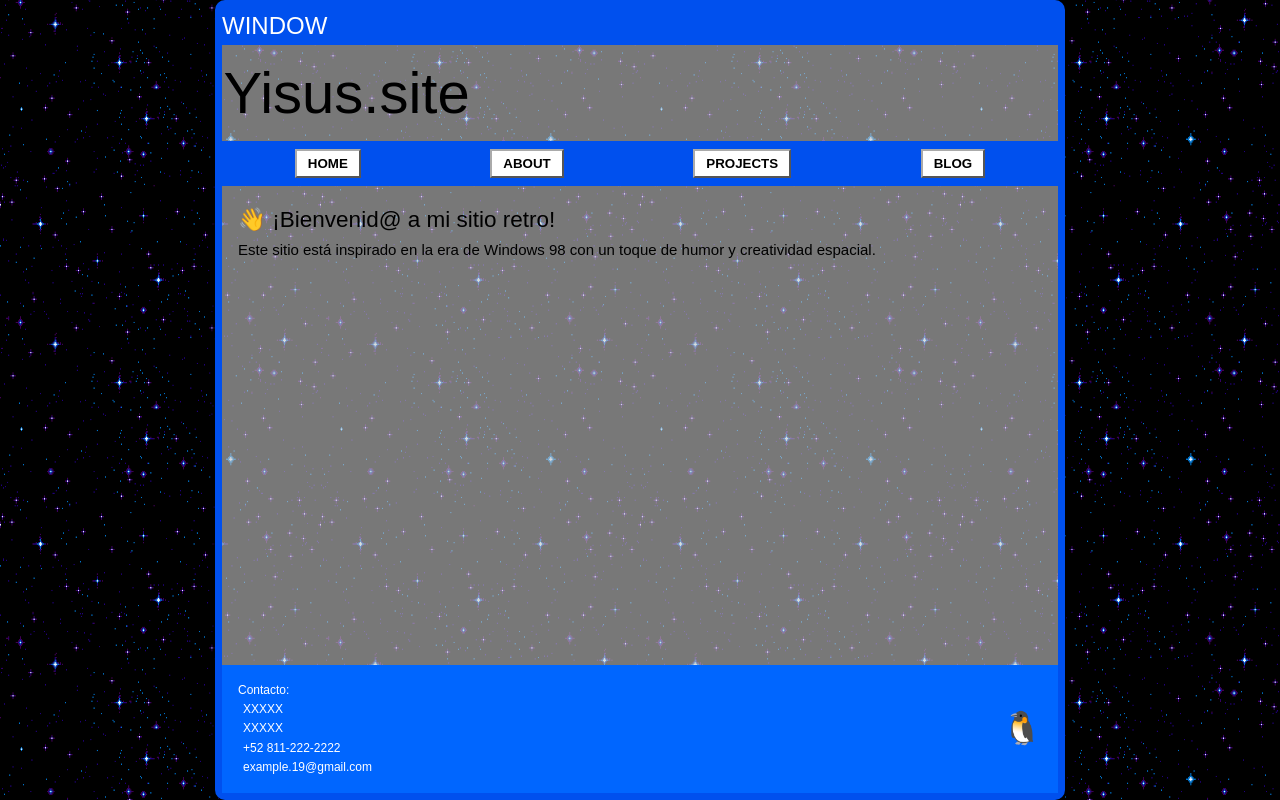
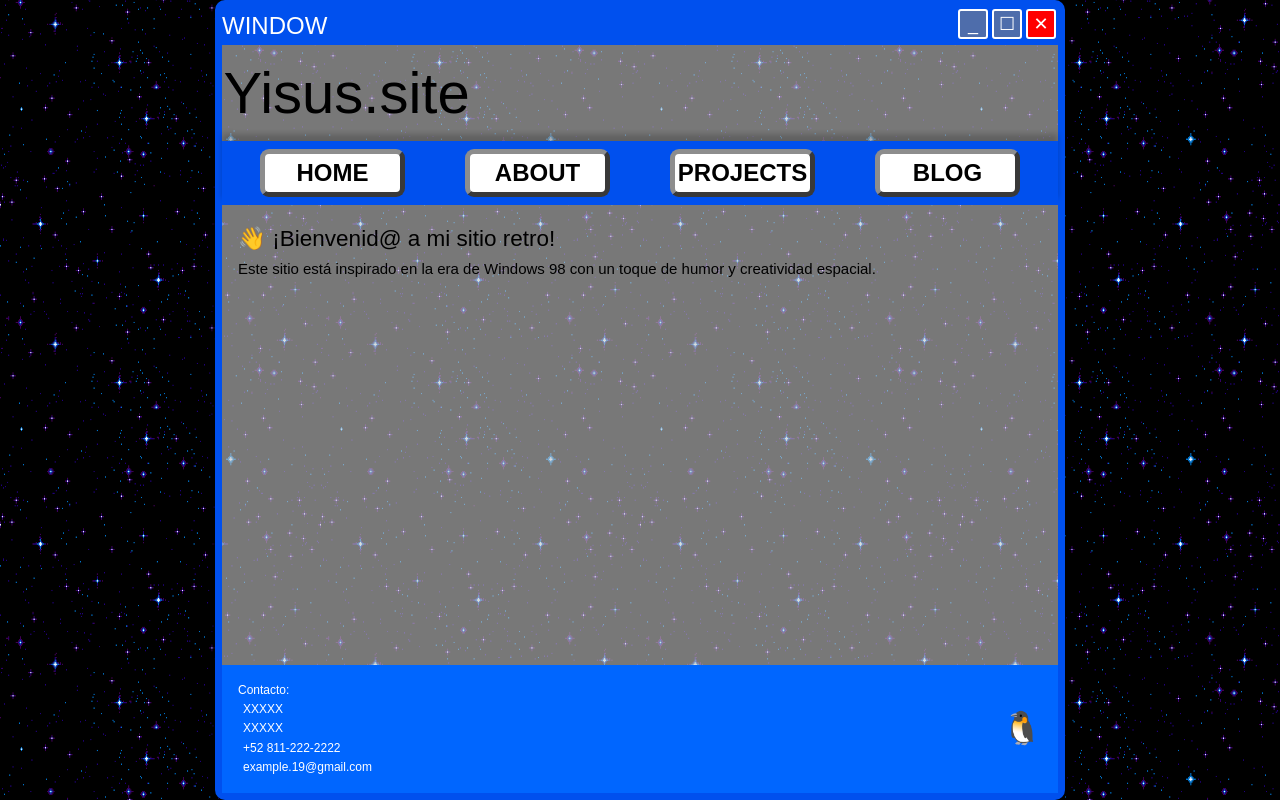
Before and after one commit to JairoLara/lechebronca-front, a Vue app in the folder Lechebronca/: page / in a window 1280 px wide. Built offline with nearby package versions, Linux system fonts and the light colour scheme.

Commit message:
homeview

```diff
--- a/Lechebronca/src/components/RetroWindow.vue
+++ b/Lechebronca/src/components/RetroWindow.vue
@@ -1,7 +1,13 @@
 <template>
   <div class="retro-window">
+
     <div class="window-title-bar">
       WINDOW
+      <div class="window-controls">
+        <button title="Minimizar">_</button>
+        <button title="Maximizar">☐</button>
+        <button title="Cerrar" style="background-color: red;">✕</button>
+      </div>
     </div>
 
     <div class="window-header">
@@ -63,6 +69,30 @@
   font-size: 24px;
 }
 
+.window-controls {
+  float: right;
+  display: flex;
+
+}
+.window-controls button {
+  display: flex;
+  justify-content: center;
+  border-radius: 3px;
+  align-items: center;
+  background-color: #4e6dab;
+  color: white;
+  border: white 2px solid;
+  padding: 0.5rem;
+  margin: 2px;
+  cursor: pointer;
+  font-size: 18px;
+  width: 30px;
+  height: 30px;
+}
+.window-controls button:hover {
+  background-color: #003bb5;
+}
+
 .window-header {
  /* background-color: #0000aa;*/
   color: rgb(0, 0, 0);
@@ -77,14 +107,21 @@
   justify-content: space-around;
   background: #0050EE;
   padding: 0.5rem;
+  box-shadow: 0 -7px 6px rgba(0, 0, 0, 0.2);
 }
 
 .nav-bar button {
+  display: flex;
+  justify-content: center;
   background: white;
-  border: 2px outset #aaa;
+  border: 5px outset #8d8d8d;
+  border-radius: 9px;
   padding: 0.3rem 0.7rem;
   font-weight: bold;
   cursor: pointer;
+  font-size: 24px;
+  width: 145px;
+  font-family: 'agency fb', sans-serif;
 }
 
 .window-body {
```
